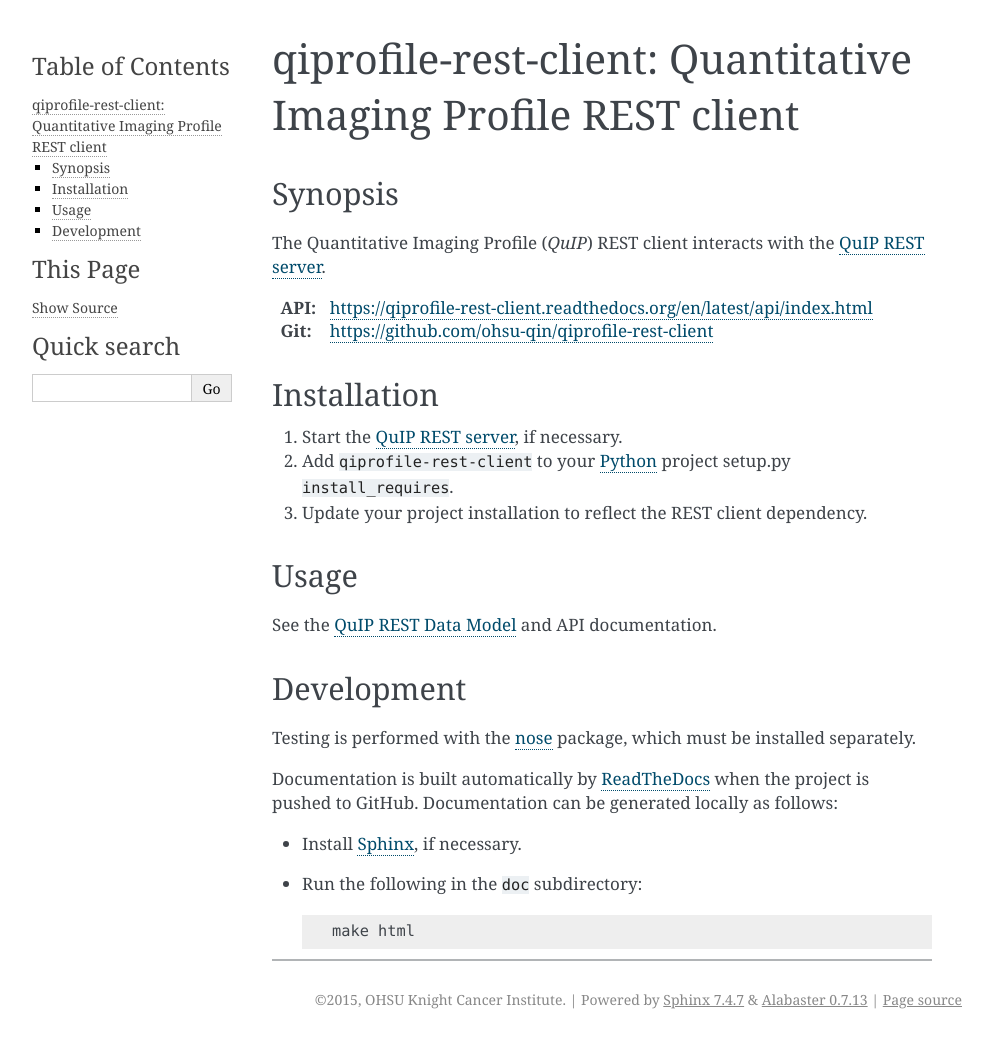
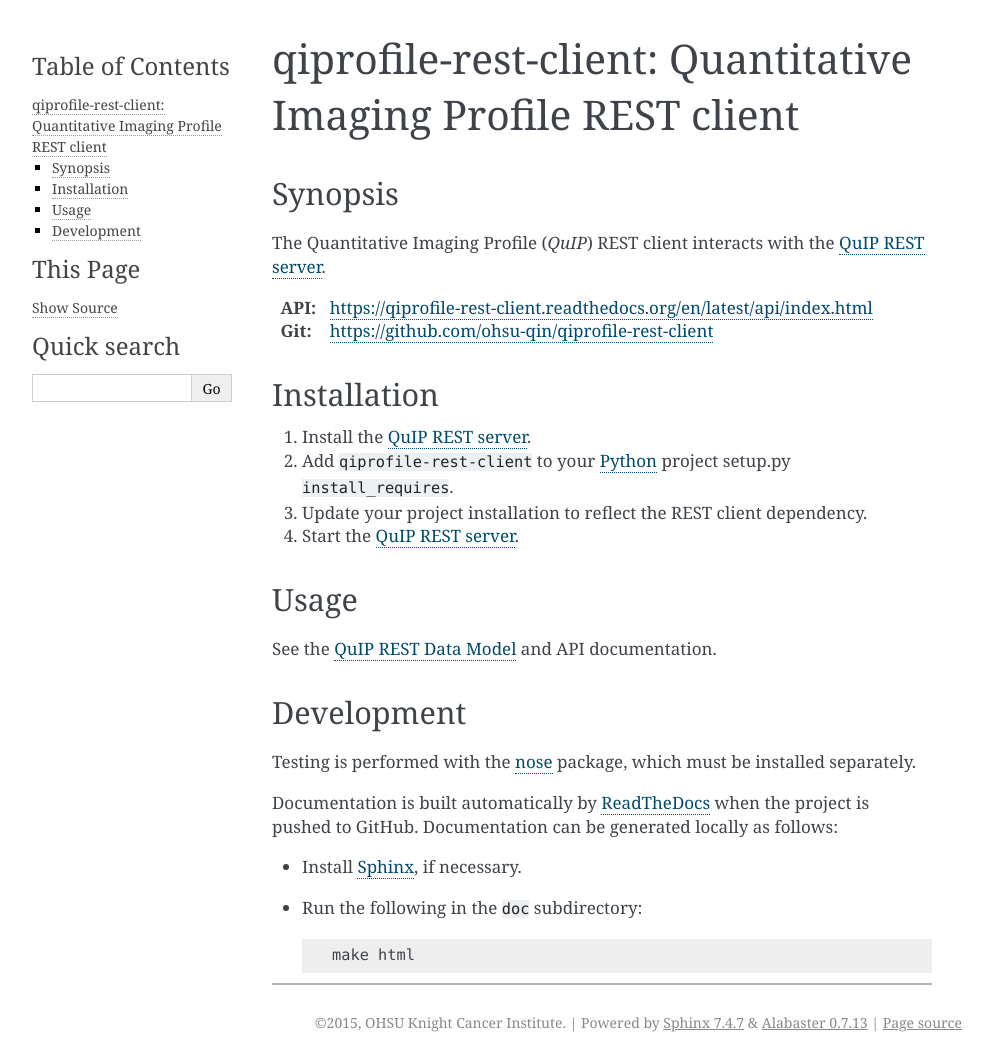
Before and after one commit to ohsu-qin/qiprofile-rest-client, a Sphinx documentation site: the page built from doc/index.rst, in a window 1280 px wide. Shown: the whole page, without its empty margins (148-1141 px from the left). Built offline with Sphinx 7.4.7, drawn with Linux system fonts in a browser that asks for light colours; pages that are not in the unit, such as notebooks, are missing from menus; before the commit the page ends 1039 px from its top, so only the background shows below that.

Commit message:
Simplify REST server instructions.

```diff
--- a/doc/index.rst
+++ b/doc/index.rst
@@ -16,12 +16,14 @@ the `QuIP REST server`_.
 ************
 Installation
 ************
-1. Start the `QuIP REST server`_, if necessary.
+1. Install the `QuIP REST server`_.
 
 2. Add ``qiprofile-rest-client`` to your Python_ project setup.py
    ``install_requires``.
 
 3. Update your project installation to reflect the REST client dependency.
+
+4. Start the `QuIP REST server`_.
 
 
 *****
```
